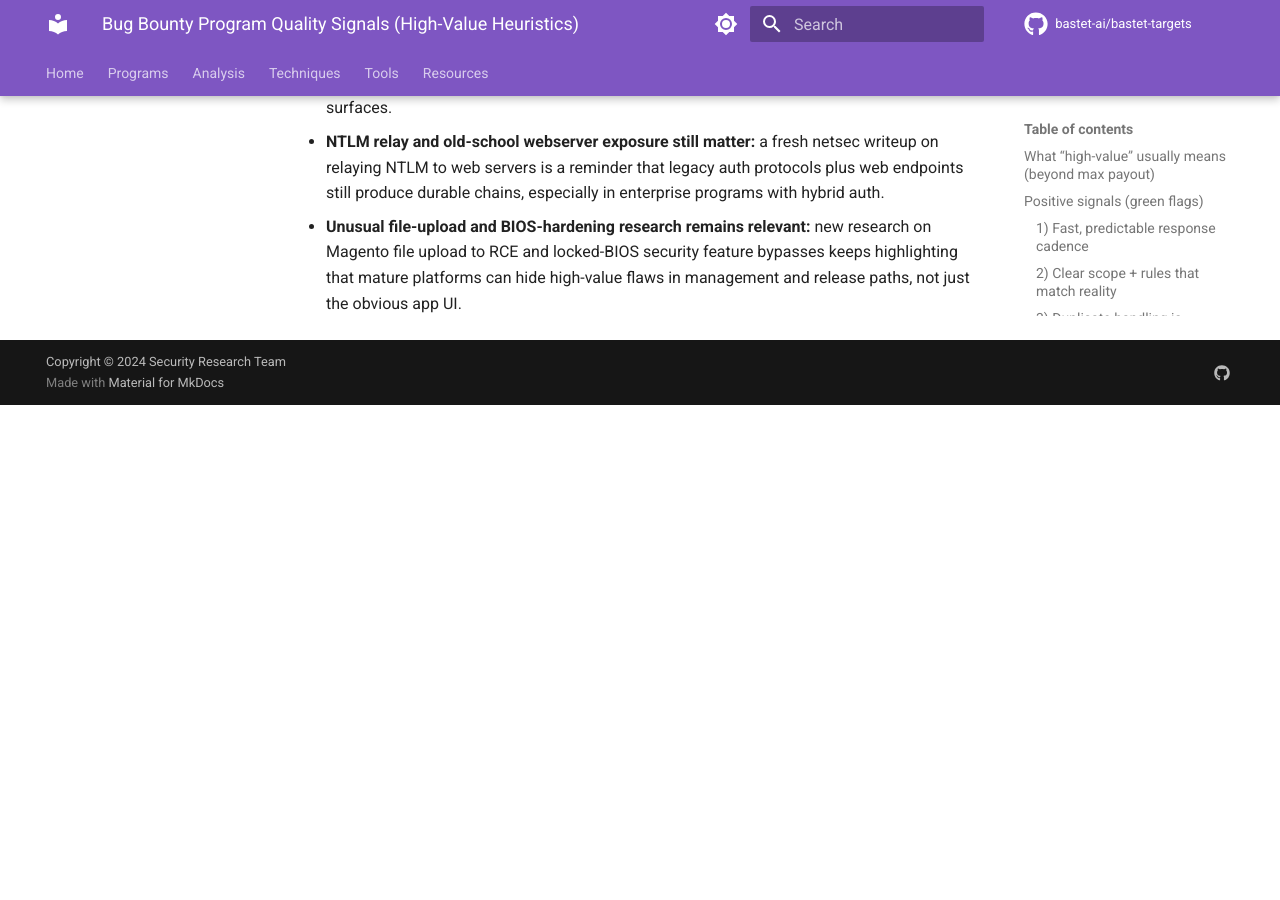
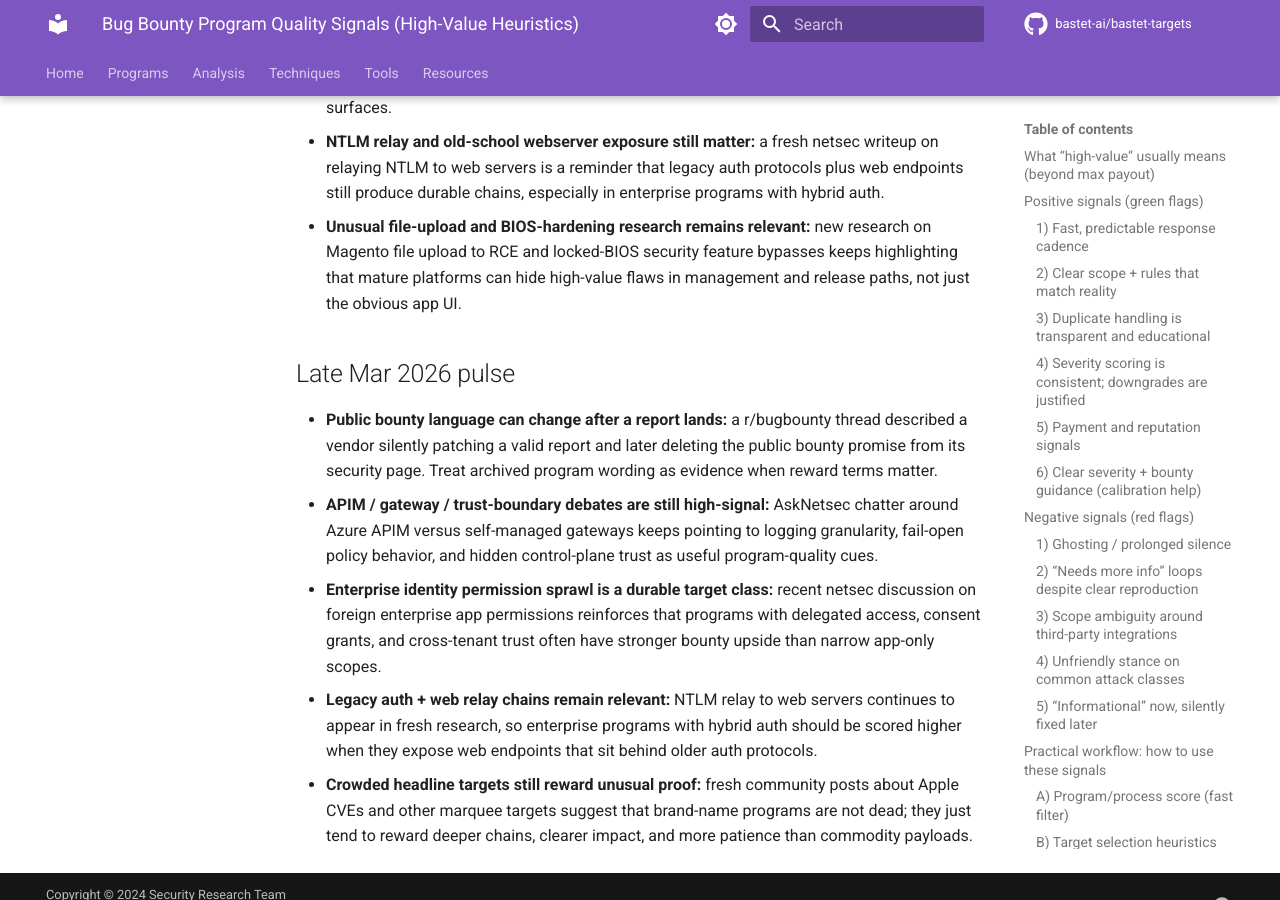
Before and after one commit to bastet-ai/bastet-targets, an MkDocs documentation site: the page built from docs/program-quality-signals.md, in a window 1280 px wide and 900 px high, scrolled down 6107 px. Built offline with MkDocs 1.6.1 and Material for MkDocs 9.7.7, drawn with Linux system fonts in a browser that asks for light colours; comment, search, counter and statistics services are not loaded; before the commit the page ends 6512 px from its top, so only the background shows below that.

Commit message:
Update program quality signals with March signals

```diff
--- a/docs/program-quality-signals.md
+++ b/docs/program-quality-signals.md
@@ -154,3 +154,11 @@ As new repeated patterns emerge, update this page with **generalized** (non-doxx
 - **APIM/gateway trust boundary questions are a quality cue:** teams debating managed gateway vs self-managed security visibility often care about logging gaps, policy fail-open behavior, and control-plane trust. That usually maps to valuable enterprise authN/authZ surfaces.
 - **NTLM relay and old-school webserver exposure still matter:** a fresh netsec writeup on relaying NTLM to web servers is a reminder that legacy auth protocols plus web endpoints still produce durable chains, especially in enterprise programs with hybrid auth.
 - **Unusual file-upload and BIOS-hardening research remains relevant:** new research on Magento file upload to RCE and locked-BIOS security feature bypasses keeps highlighting that mature platforms can hide high-value flaws in management and release paths, not just the obvious app UI.
+
+## Late Mar 2026 pulse
+
+- **Public bounty language can change after a report lands:** a r/bugbounty thread described a vendor silently patching a valid report and later deleting the public bounty promise from its security page. Treat archived program wording as evidence when reward terms matter.
+- **APIM / gateway / trust-boundary debates are still high-signal:** AskNetsec chatter around Azure APIM versus self-managed gateways keeps pointing to logging granularity, fail-open policy behavior, and hidden control-plane trust as useful program-quality cues.
+- **Enterprise identity permission sprawl is a durable target class:** recent netsec discussion on foreign enterprise app permissions reinforces that programs with delegated access, consent grants, and cross-tenant trust often have stronger bounty upside than narrow app-only scopes.
+- **Legacy auth + web relay chains remain relevant:** NTLM relay to web servers continues to appear in fresh research, so enterprise programs with hybrid auth should be scored higher when they expose web endpoints that sit behind older auth protocols.
+- **Crowded headline targets still reward unusual proof:** fresh community posts about Apple CVEs and other marquee targets suggest that brand-name programs are not dead; they just tend to reward deeper chains, clearer impact, and more patience than commodity payloads.
```
